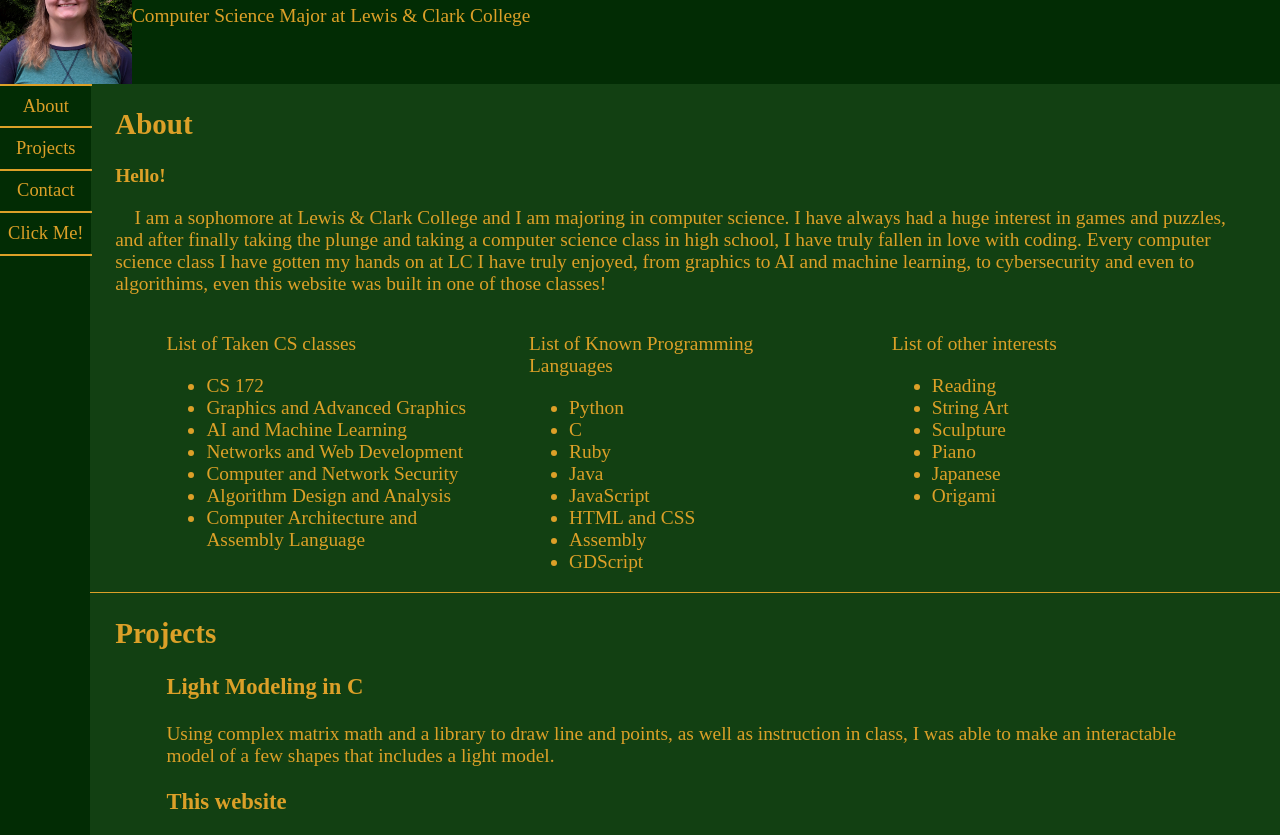
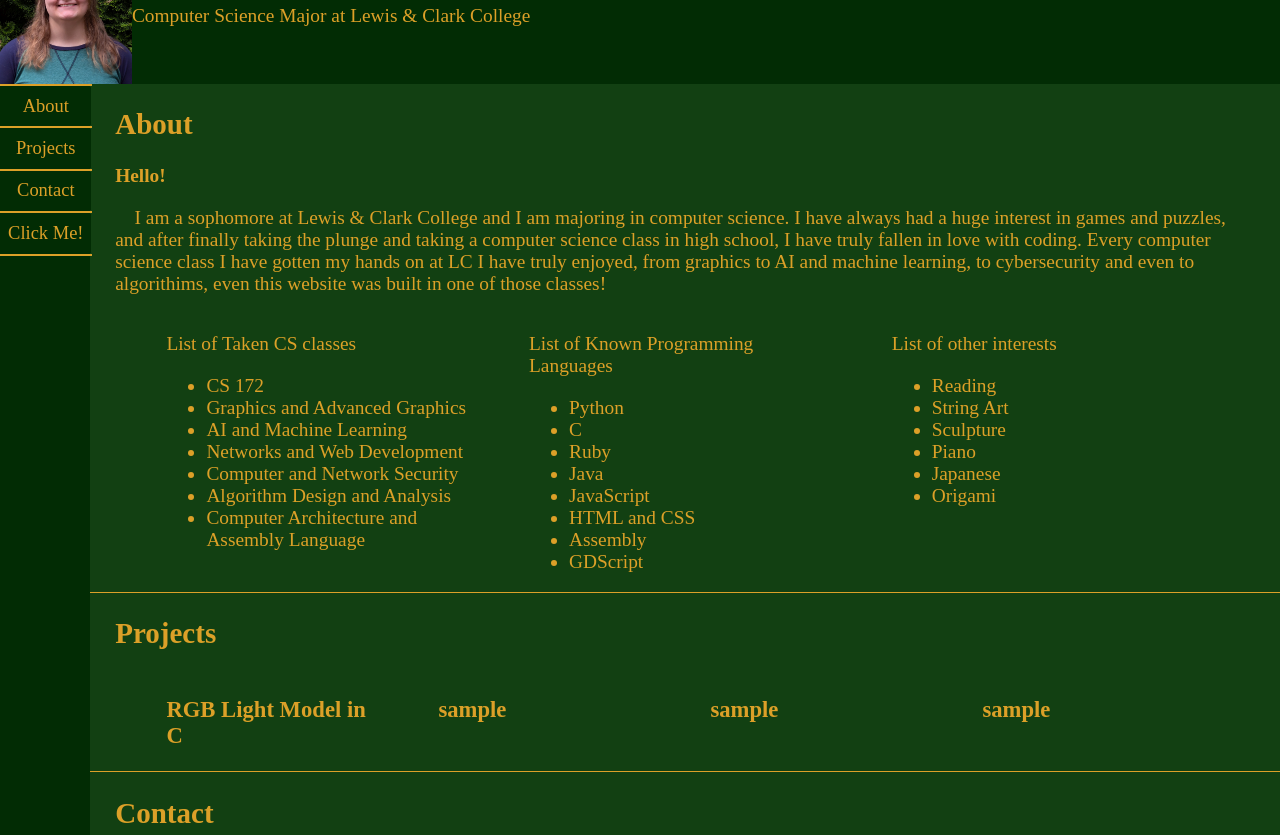
Before and after one commit to Edenmew/portfolio-edenstraitiff, a website: page public/index.html in a window 1280 px wide. Shown: the part 92-927 px from the top of the page. Drawn offline with Linux system fonts and the light colour scheme.

Commit message:
partially created cards

```diff
--- a/public/index.html
+++ b/public/index.html
@@ -81,19 +81,7 @@
                 </div>
                 <div id="projects" class="line">
                     <h2>Projects</h2>
-                    <div class="grid">
-                        <div>
-                            <h3>Light Modeling in C</h3>
-                            <p>Using complex matrix math and a library to draw line and points, as well as instruction in class, I was able to make an interactable model of a few shapes that includes a light model.</p>
-                        </div>
-                        <div>
-                            <h3>This website</h3>
-                            <p>para asljdf hawe awpoidjfa;wklejn ;lkawje ;lkjawlek j</p>
-                        </div>
-                        <div>
-                            <h3>Future Game Ideas</h3>
-                            <p>This page was created  ek;ajne jkaewn;jkln ;alwkenr ;lknaw[ekn</p>
-                        </div>
+                    <div id="cards">
                     </div>
                 </div>
                 <div id="contact" class="line">
--- a/public/script.js
+++ b/public/script.js
@@ -1,28 +1,25 @@
 
 const project_cards =
-    [ {"Project Name": "RGB Light Model in C, Graphics",
+    [ {"name": "RGB Light Model in C",
     "Technologies Used": "C, FPToolkit",
     "Description": "sample",
     "Image": "sample",
     "Link": "sample"},
-    {"Project Name": "sample",
+    {"name": "sample",
     "Technologies Used": "sample",
     "Description": "sample",
     "Image": "sample",
     "Link": "sample"},
-    {"Project Name": "sample",
+    {"name": "sample",
     "Technologies Used": "sample",
     "Description": "sample",
     "Image": "sample",
     "Link": "sample"},
-    {"Project Name": "sample",
+    {"name": "sample",
     "Technologies Used": "sample",
     "Description": "sample",
     "Image": "sample",
     "Link": "sample"} ]
-
-data = JSON.stringify(jsonData)
-
 
 window.addEventListener("DOMContentLoaded", domLoaded);
 
@@ -60,5 +57,12 @@ function changeColors()
 
 function loadCards()
 {
-
+    const cardContainer = document.getElementById("cards");
+    for (const card of project_cards)
+    {
+        console.log("Hello?")
+        let this_card = document.createElement("div");
+        this_card.innerHTML = `<h3>${card.name}</h3>`;
+        cardContainer.appendChild(this_card)
+    }
 }
--- a/public/styles.css
+++ b/public/styles.css
@@ -101,6 +101,10 @@ td {
     justify-content: space-around;
 }
 
+#cards {
+    display: flex;
+}
+
 .contact_link {
     height: 3vh;
     width: 5vw;
```
